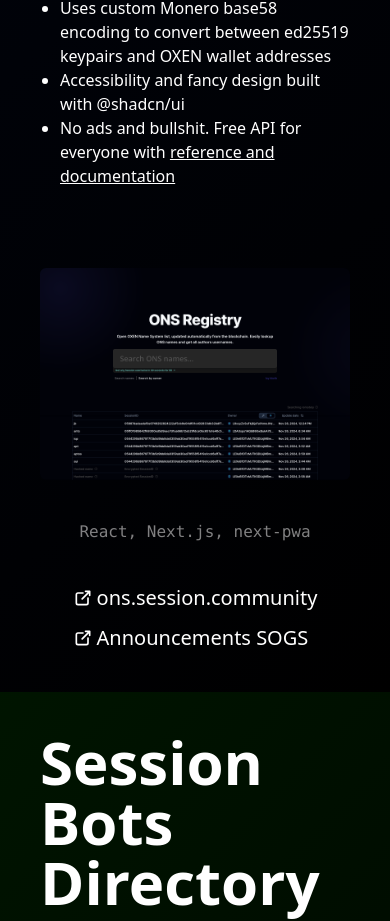
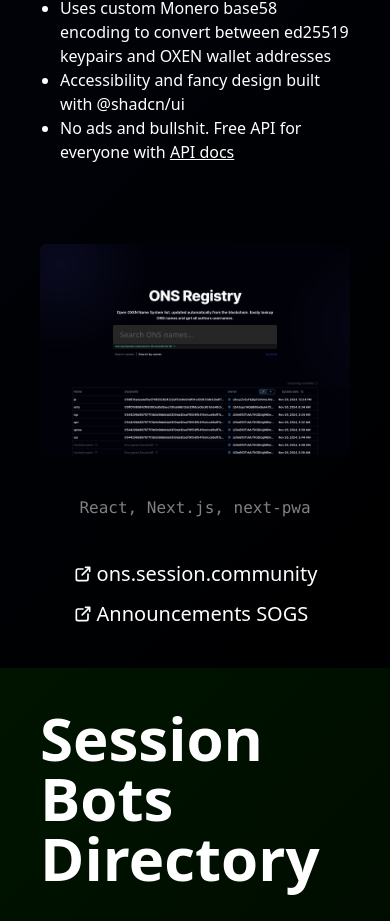
Before and after one commit to VityaSchel/session.community, a SvelteKit app: page / in a window 390 px wide. Shown: the part 2316-3237 px from the top of the page. Built offline with nearby package versions, Linux system fonts and the light colour scheme.

Commit message:
Change styles

```diff
--- a/src/app.css
+++ b/src/app.css
@@ -45,3 +45,23 @@
 * {
   box-sizing: border-box;
 }
+
+.min-h-100lvh {
+  min-height: 100vh;
+}
+
+@supports (min-height: 100lvh) {
+  .min-h-100lvh {
+    min-height: 100lvh;
+  }
+}
+
+.h-100svh {
+  height: 100vh;
+}
+
+@supports (height: 100svh) {
+  .h-100svh {
+    height: 100svh;
+  }
+}
--- a/src/lib/hero.svelte
+++ b/src/lib/hero.svelte
@@ -3,7 +3,7 @@
 </script>
 
 <svelte:window bind:scrollY={scrolled} />
-<div class="flex flex-col items-center justify-center text-center gap-4 h-screen bg-[#121212] px-16 relative">
+<div class="flex flex-col items-center justify-center text-center gap-4 h-100svh bg-[#121212] px-16 relative">
   <h1 class="text-3xl md:text-5xl font-bold">session.community</h1>
   <p>A collection of tools, websites and community creations directories from <a href='https://hloth.dev'>hloth.dev</a></p>
   <span class="absolute bottom-5 animate-bounce transition-opacity" style="opacity: {scrolled > 100 ? 0 : 1}">
--- a/src/lib/ons-registry.svelte
+++ b/src/lib/ons-registry.svelte
@@ -31,6 +31,6 @@
     <li>Uses CoinGecko API and OXEN coin historical price data to estimate how much money owner spent on their records</li>
     <li>Uses custom Monero base58 encoding to convert between ed25519 keypairs and OXEN wallet addresses</li>
     <li>Accessibility and fancy design built with @shadcn/ui</li>
-    <li>No ads and bullshit. Free API for everyone with <a href="https://t.me/session_nodejs" rel="nofollow">reference and documentation</a></li>
+    <li>No ads and bullshit. Free API for everyone with <a href="https://gist.github.com/VityaSchel/72210ebeb247816d09261b5194159cc6" rel="nofollow">API docs</a></li>
   </ul>
 </Section>
--- a/src/lib/section.svelte
+++ b/src/lib/section.svelte
@@ -23,7 +23,7 @@
   Skip to «{title}»
 </a>
 <section
-  class="min-h-screen p-10 lg:p-20 flex flex-col-reverse lg:flex-row gap-20 section-gradient"
+  class="min-h-100lvh p-10 lg:p-20 flex flex-col-reverse lg:flex-row gap-20 section-gradient"
   style='--bg: hsl({hue}deg, {saturation}%, {brightness}%)'
 >
   <div class="flex flex-col gap-10 shrink-0 items-center w-full lg:w-[400px]">
```
